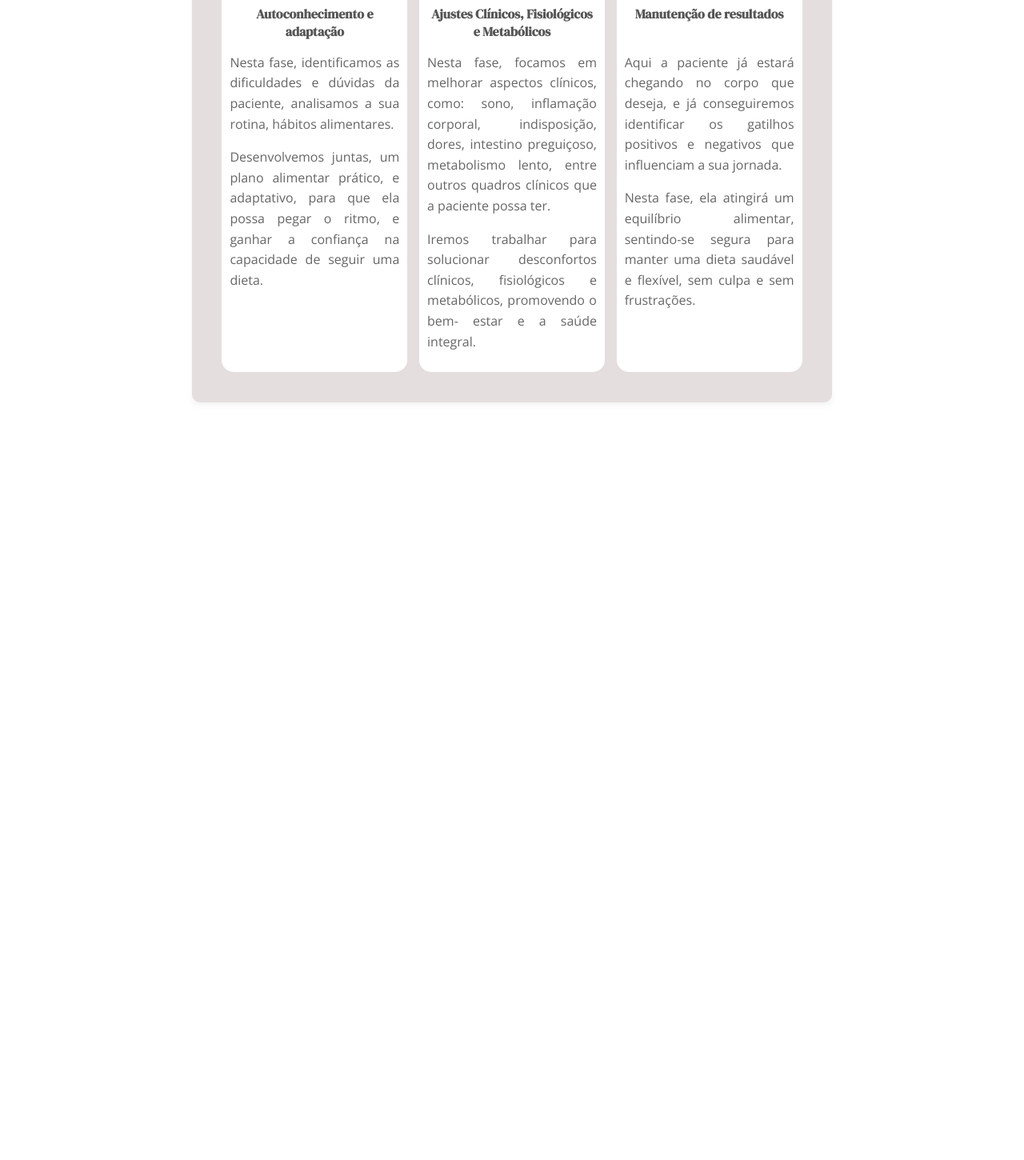
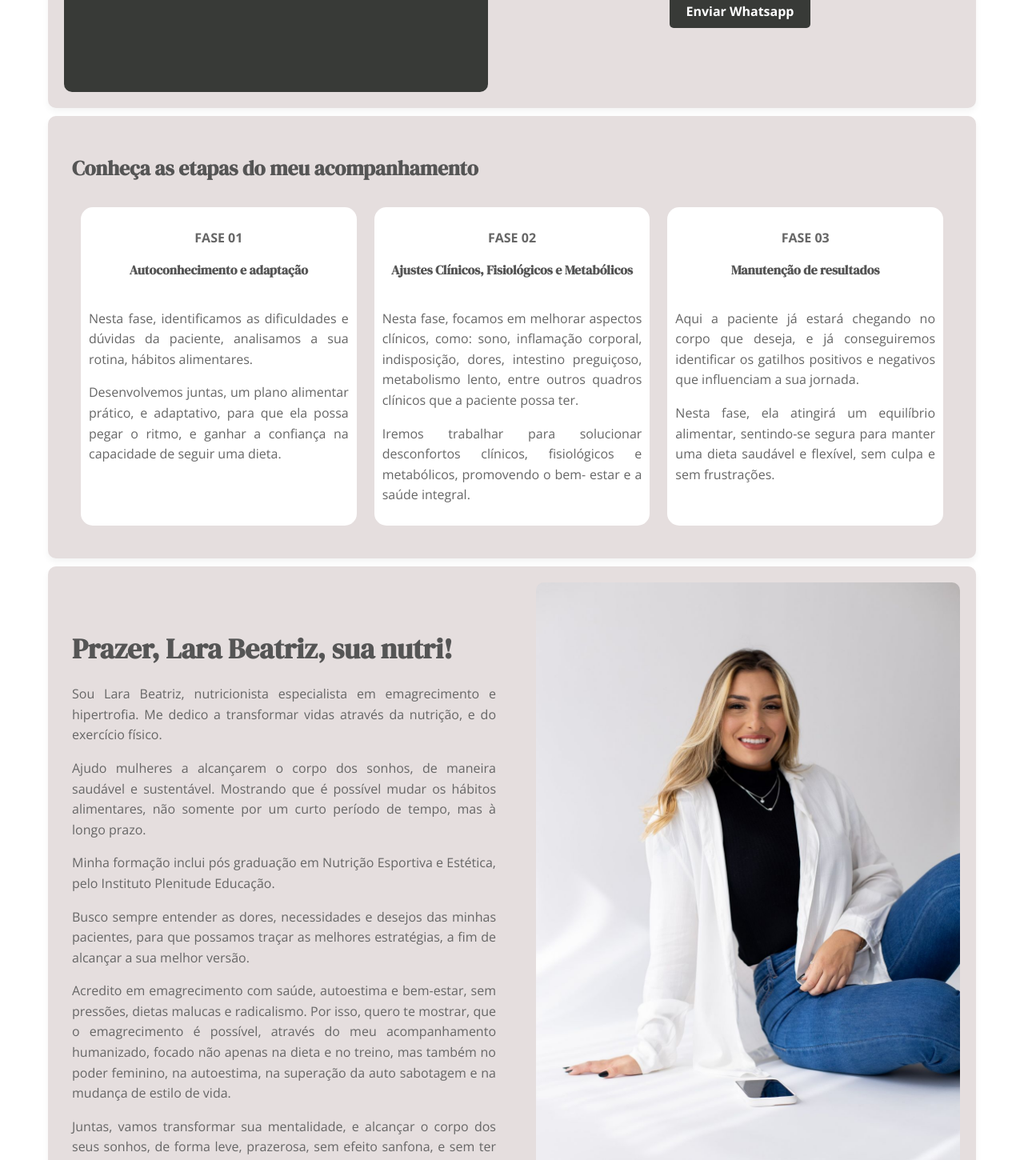
Before and after one commit to juancsd/nutri-site, a React (Create React App) app: page / in a window 1280 px wide. Shown: the part 1330-2780 px from the top of the page at 80% size. Before the commit the page ends 1913 px from the top, so only its background shows below. Built offline with nearby package versions, Linux system fonts and the light colour scheme.

Commit message:
Novos assets na home

```diff
--- a/src/App.css
+++ b/src/App.css
@@ -78,6 +78,17 @@ height: auto;
 display: block;
 }
 
+.div-contato {
+display: flex;
+flex-direction: column;
+
+}
+
+.contato-item {
+margin: 10px;
+
+}
+
 
 
 .bloco-central {
@@ -90,7 +101,7 @@ flex-direction: column;
 }
 
 .conteudo-principal {
-max-width: 800px;
+max-width: 1200px;
 display: flex;
 align-items: center;
 box-shadow: 0 4px 8px rgba(0, 0, 0, 0.05);
@@ -204,7 +215,7 @@ background-color: white;
 .agendar-whatsapp {
 
 padding: 10px 20px;
-background-color: #25D366;
+background-color: #383A37;
 color: white;
 text-decoration: none;
 border-radius: 5px;
--- a/src/Header.jsx
+++ b/src/Header.jsx
@@ -8,6 +8,10 @@ function Header() {
   // Alterna o menu aberto/fechado
   const toggleMenu = () => {
     setMenuAberto(!menuAberto);
+  };
+
+  const fecharMenu = () => {
+    setMenuAberto(false);
   };
 
   return (
@@ -43,10 +47,10 @@ function Header() {
             zIndex: menuAberto ? 1000 : undefined,
           }}
         >
-          <Link to="/" style={{ color: '#666', fontWeight: 'bold', textDecoration: 'none', fontSize: '20px' }}>Início</Link>
-          <Link to="/servicos" style={{ color: '#666', fontWeight: 'bold', textDecoration: 'none', fontSize: '20px' }}>Serviços</Link>
-          <Link to="/quem-sou-eu" style={{ color: '#666', fontWeight: 'bold', textDecoration: 'none', fontSize: '20px' }}>Quem Sou Eu?</Link>
-          <Link to="/contato" style={{ color: '#666', fontWeight: 'bold', textDecoration: 'none', fontSize: '20px' }}>Contato</Link>
+          <Link to="/" style={{ color: '#666', fontWeight: 'bold', textDecoration: 'none', fontSize: '20px' }} onClick={fecharMenu}>Início</Link>
+          <Link to="/servicos" style={{ color: '#666', fontWeight: 'bold', textDecoration: 'none', fontSize: '20px' }}onClick={fecharMenu}>Serviços</Link>
+          <Link to="/quem-sou-eu" style={{ color: '#666', fontWeight: 'bold', textDecoration: 'none', fontSize: '20px' }}onClick={fecharMenu}>Quem Sou Eu?</Link>
+          <Link to="/contato" style={{ color: '#666', fontWeight: 'bold', textDecoration: 'none', fontSize: '20px' }}onClick={fecharMenu}>Contato</Link>
         </nav>
 
         {/* Ícone de menu para mobile */}
--- a/src/pages/Contato.jsx
+++ b/src/pages/Contato.jsx
@@ -1,10 +1,21 @@
 function Contato() {
 return (
- <div>
-   <h1>Contato</h1>
-    <p>Email: contato@nutricionista.com.br</p>
-    <p>WhatsApp: (XX) XXXXX-XXXX</p>
+ <div className="bloco-central">
+  <div className="conteudo-principal">
+  <div className="texto-container">
+    <h2 className="texto-titulo1">Localização</h2>
+    <a href="https://www.google.com.br/maps/place/R.+Cel.+Bernardino+de+Melo,+2201+-+Centro,+Nova+Igua%C3%A7u+-+RJ,+26255-140/@-22.7601399,-43.4550927,17z">R. Cel. Bernardino de Melo, 2201. Centro- Nova Iguaçu</a>
+    <h2 className="texto-titulo1">Contato</h2>
+    <div className="div-contato">
+    <a href="mailto:larabeatriz.nutricionista@gmail.com" className="contato-item">Email: larabeatriz.nutricionista@gmail.com</a>
+    <a href="https://wa.me/message/ECMBGJDA4QTDC1" className="contato-item">Whatspp: (21)98595-0960 </a>
+    <a href="http://instagram.com/larabeatriznutri" className="contato-item">Instagram: larabeatriznutri</a>
+    </div>
+
   </div>
+  </div>
+
+</div>
 );
 }
 export default Contato;
--- a/src/pages/Home.jsx
+++ b/src/pages/Home.jsx
@@ -1,6 +1,7 @@
 import React from 'react';
 import imagemlogo from "../images/logo.jpg";
 import imagemtexto from "../images/imgcomtexto.jpg";
+import imagemfinal from "../images/imgfinal.jpg";
 import '../App.css';
 
 function Home() {
@@ -51,6 +52,16 @@ e dar um UP na sua autoestima, e ter mais qualidade de vida?</p>
 própria, sem sucesso, a finalmente alcançarem o corpo que tanto desejavam, de forma leve e
 prazerosa.</p>
         <p className="paragrafo">Quer saber como? Toque no botão abaixo, e entre em contato comigo, pelo WhatsApp!</p>
+        <div className='botao-agendar-container'>
+            <a
+              href="https://wa.me/message/ECMBGJDA4QTDC1"
+              target="_blank"
+              rel="noopener noreferrer"
+              className="agendar-whatsapp"
+            >
+              Enviar Whatsapp
+            </a>
+        </div>
     </div>
 
    </div>
@@ -87,7 +98,43 @@ flexível, sem culpa e sem frustrações.</p>
 
     </div>
    </div>
-   <div className="conteudo-principal"></div>
+    <div className="conteudo-principal">
+      {/* Text Content */}
+      <div className="texto-container">
+        <h1 className='texto-titulo'>Prazer, Lara Beatriz, sua nutri!</h1>
+        <p className="paragrafo">
+          Sou Lara Beatriz, nutricionista especialista em emagrecimento e hipertrofia. Me dedico a transformar
+vidas através da nutrição, e do exercício físico.
+        </p>
+        <p className="paragrafo">
+          Ajudo mulheres a alcançarem o corpo dos sonhos, de maneira saudável e sustentável. Mostrando que é
+possível mudar os hábitos alimentares, não somente por um curto período de tempo, mas à longo prazo.
+        </p>
+        <p className="paragrafo">
+          Minha formação inclui pós graduação em Nutrição Esportiva e Estética, pelo Instituto Plenitude
+Educação.</p>
+        <p className="paragrafo">
+          Busco sempre entender as dores, necessidades e desejos das minhas pacientes, para que possamos
+traçar as melhores estratégias, a fim de alcançar a sua melhor versão.</p>
+        <p className="paragrafo">
+          Acredito em emagrecimento com saúde, autoestima e bem-estar, sem pressões, dietas malucas e
+radicalismo. Por isso, quero te mostrar, que o emagrecimento é possível, através do meu
+acompanhamento humanizado, focado não apenas na dieta e no treino, mas também no poder feminino,
+na autoestima, na superação da auto sabotagem e na mudança de estilo de vida.</p>
+        <p className="paragrafo">
+          Juntas, vamos transformar sua mentalidade, e alcançar o corpo dos seus sonhos, de forma leve,
+prazerosa, sem efeito sanfona, e sem ter que abrir mão do que você tanto ama.</p>
+      </div>
+
+      {/* Image */}
+      <div className="imagem-container">
+        <img
+          src={imagemfinal}
+          alt="Lara Beatriz"
+          className='img-quem-sou-eu'
+        />
+      </div>
+    </div>
 </div>
 );
 }
```
Also changed, not shown: src/images/imgfinal.jpg (added).
